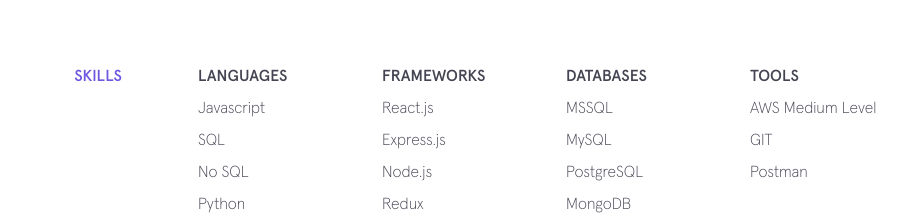
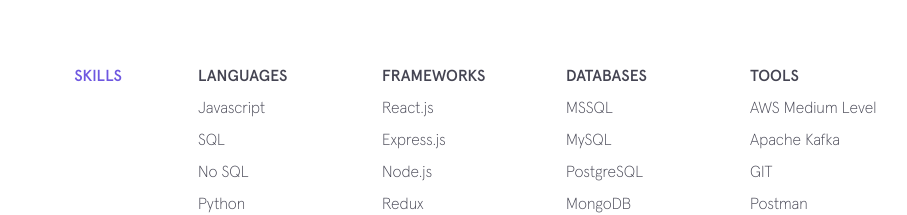
Before and after one commit to rajeshpolarati/portfolio, a React (Create React App) app: page / in a window 1280 px wide. Shown: the part 1260-1475 px from the top of the page, without its empty margins (230-1137 px from the left). Built offline with nearby package versions, Linux system fonts and the light colour scheme.

Commit message:
Updated code

```diff
--- a/src/components/MainPage.jsx
+++ b/src/components/MainPage.jsx
@@ -160,6 +160,7 @@
               Tools
             </h3>
             <p>AWS Medium Level</p>
+            <p>Apache Kafka</p>
             <p>GIT</p>
             <p>Postman</p>
           </div>
```
